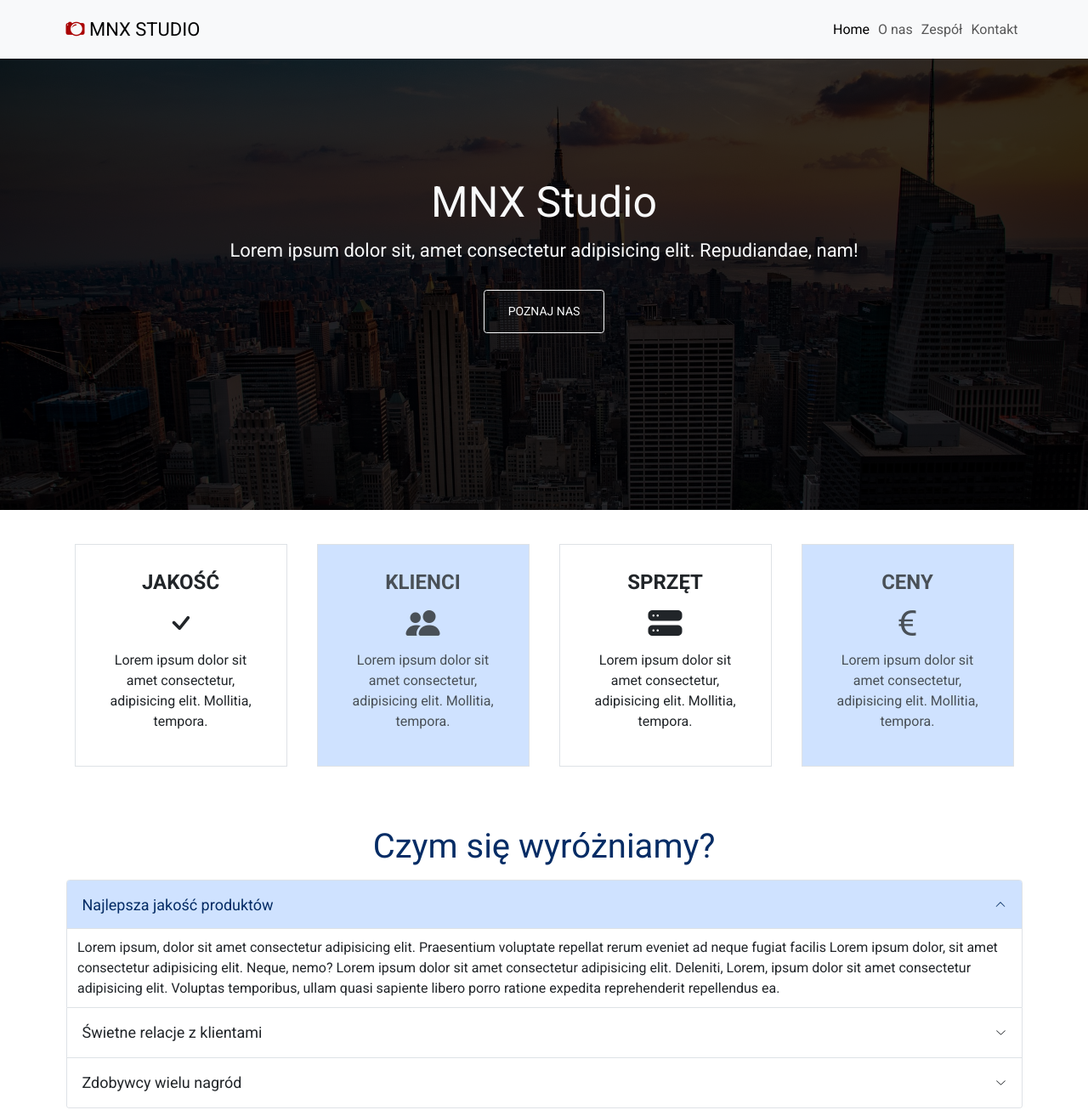
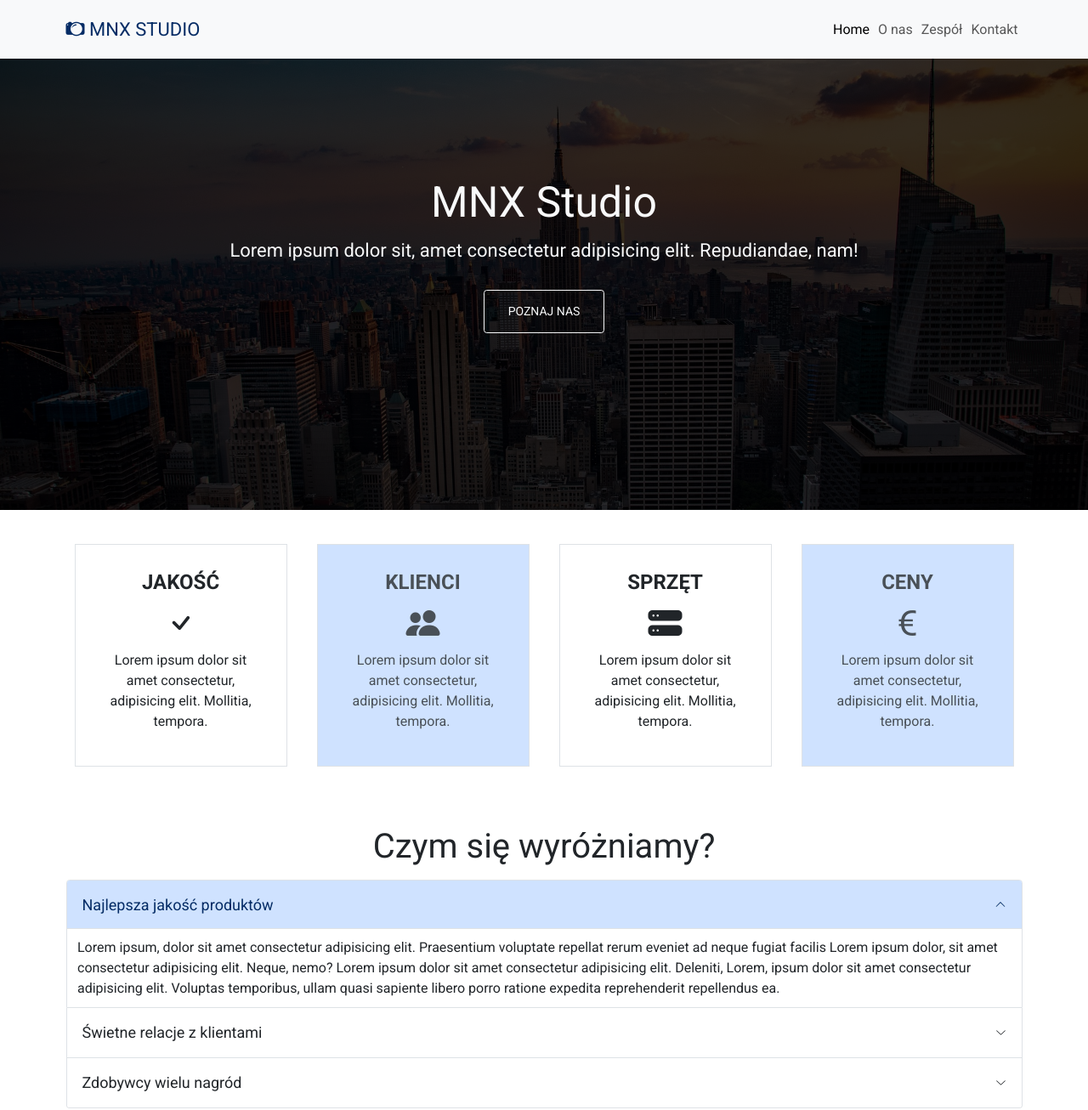
Before and after one commit to martadomzalska/bootstrap-1, a plain HTML site: page index.html in a window 1280 px wide. Shown: the whole page at 85% size. Drawn offline with nearby package versions, Linux system fonts and the light colour scheme; a web font is replaced by a local one.

Commit message:
about section styles

```diff
--- a/index.html
+++ b/index.html
@@ -23,8 +23,8 @@
   <body>
     <nav class="navbar navbar-expand-lg bg-body-tertiary py-4 fixed-top">
       <div class="container">
-        <a class="navbar-brand" href="#"
-          ><i class="bi bi-camera2 orange-color"></i> MNX Studio</a
+        <a class="navbar-brand text-primary-emphasis" href="#"
+          ><i class="bi bi-camera2"></i> MNX Studio</a
         >
         <button
           class="navbar-toggler"
@@ -115,7 +115,7 @@
           </div>
         </div>
         <div class="container py-5">
-          <p class="display-3 text-center mb-4 text-primary-emphasis">
+          <p class="display-3 text-center mb-4 text-dark">
             Czym się wyróżniamy?
           </p>
           <div class="accordion" id="accordionExample">
```
